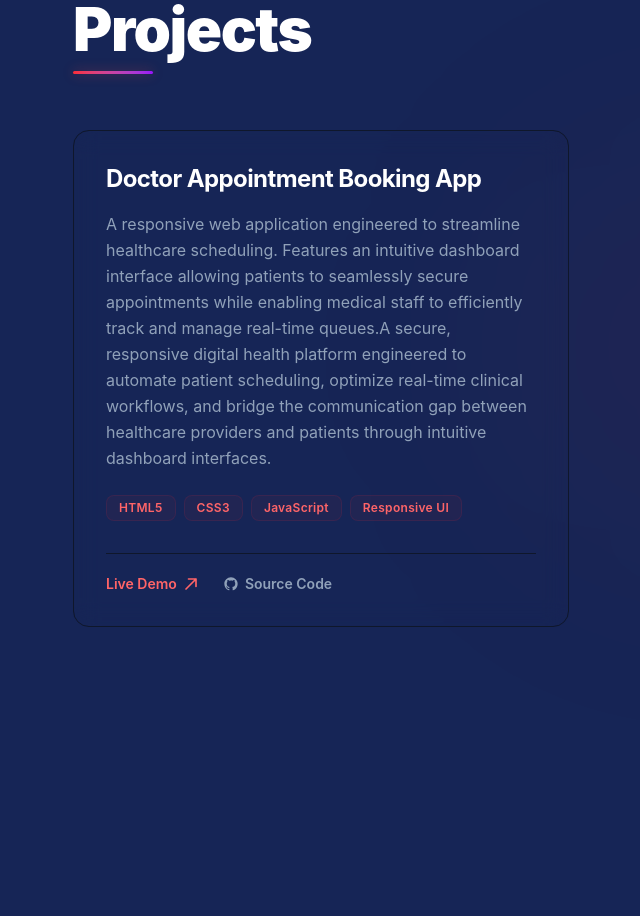
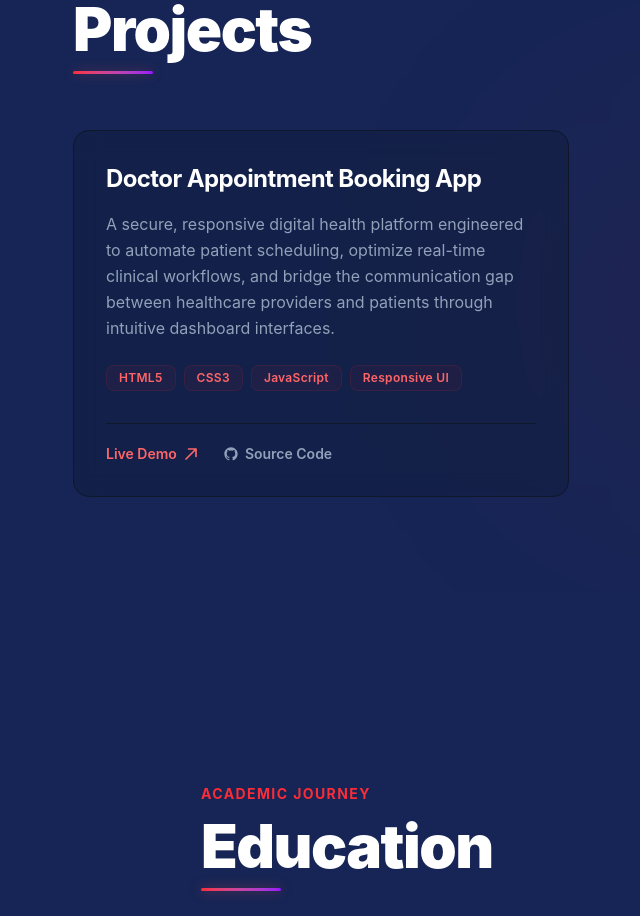
Before and after one commit to Sreekutty08/Portfolio, a React app: page / in a window 1280 px wide. Shown: the part 2580-3496 px from the top of the page, without its empty margins (55-695 px from the left). Built offline with nearby package versions, Linux system fonts and the light colour scheme; the HTML template or start-up script is replaced by a standard one.

Commit message:
update ui

```diff
--- a/src/components/Project.jsx
+++ b/src/components/Project.jsx
@@ -1,17 +1,18 @@
 import React from "react";
 
+// FIX: Moved array outside component to optimize React rendering performance
+const projectsList = [
+  {
+    title: "Doctor Appointment Booking App",
+    // FIX: Removed duplicated text overlay in the description string
+    description: "A secure, responsive digital health platform engineered to automate patient scheduling, optimize real-time clinical workflows, and bridge the communication gap between healthcare providers and patients through intuitive dashboard interfaces.",
+    tags: ["HTML5", "CSS3", "JavaScript", "Responsive UI"],
+    liveLink: "#",
+    githubLink: "#",
+  }
+];
+
 const Project = () => {
-  // A scalable data array makes it easy to add more projects in the future
-  const projects = [
-    {
-      title: "Doctor Appointment Booking App",
-      description: "A responsive web application engineered to streamline healthcare scheduling. Features an intuitive dashboard interface allowing patients to seamlessly secure appointments while enabling medical staff to efficiently track and manage real-time queues.A secure, responsive digital health platform engineered to automate patient scheduling, optimize real-time clinical workflows, and bridge the communication gap between healthcare providers and patients through intuitive dashboard interfaces.",
-      tags: ["HTML5", "CSS3", "JavaScript", "Responsive UI"],
-      liveLink: "#",   // Paste your hosted project deployment URL here
-      githubLink: "#", // Paste your GitHub repository URL here
-    }
-  ];
-
   return (
     <section className="bg-blue-950 text-slate-100 py-16 md:py-24 px-6 font-sans relative overflow-hidden flex items-center justify-center min-h-[80vh]">
 
@@ -34,10 +35,11 @@ const Project = () => {
 
         {/* Project Grid Map Wrapper */}
         <div className="grid grid-cols-1 md:grid-cols-2 gap-8 pt-4">
-          {projects.map((project, index) => (
+          {projectsList.map((project, index) => (
             <div
               key={index}
-              className="group relative overflow-hidden rounded-2xl bg-slade-900/30 border border-slate-900 backdrop-blur-md p-6 md:p-8 flex flex-col justify-between transition-all duration-500 hover:-translate-y-1.5 hover:border-red-500/30 hover:shadow-[0_12px_40px_rgba(239,68,68,0.05)]"
+              // FIX: Changed 'bg-slade-900/30' to 'bg-slate-900/30'
+              className="group relative overflow-hidden rounded-2xl bg-slate-900/30 border border-slate-900 backdrop-blur-md p-6 md:p-8 flex flex-col justify-between transition-all duration-500 hover:-translate-y-1.5 hover:border-red-500/30 hover:shadow-[0_12px_40px_rgba(239,68,68,0.05)]"
             >
               {/* Subtle inner card accent overlay glow */}
               <div className="absolute -top-24 -right-24 w-48 h-48 bg-gradient-to-br from-red-500/10 to-purple-500/0 rounded-full blur-2xl opacity-0 group-hover:opacity-100 transition-opacity duration-500 pointer-events-none" />
```
